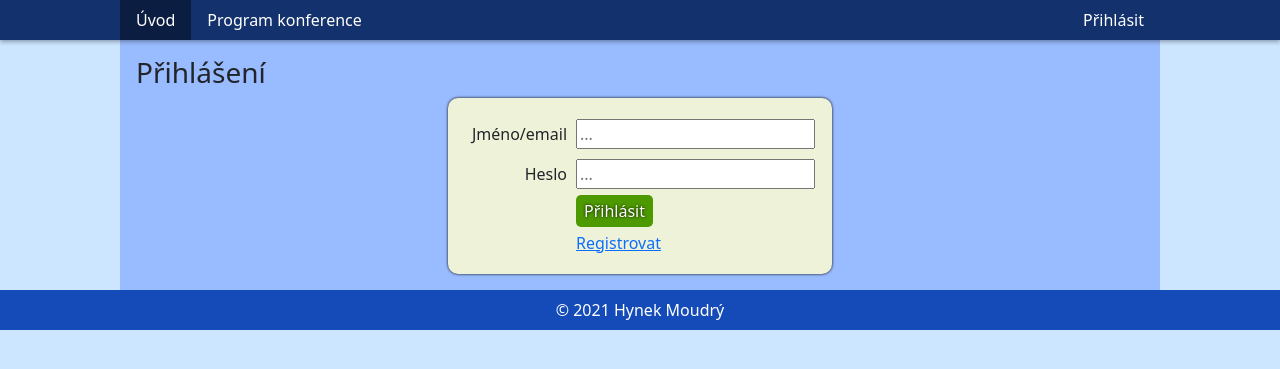
After one commit to HynekM99/WEB-Konference, a PHP site: page /login in a window 1280 px wide. The commit adds this page. Shown: the top 369 px of the page. Run offline with PHP 8.4, Linux system fonts and the light colour scheme; some libraries are stand-ins or nearby versions.

Commit message:
Added login form.

```diff
--- /dev/null
+++ b/controllers/LoginController.php
@@ -0,0 +1,9 @@
+<?php
+class LoginController extends Controller {
+    public function __construct() {
+        $this->header['title'] = 'Přihlášení';
+        $this->header['keywords'] = 'přihlášení, registrace, jméno, heslo';
+        $this->header['description'] = 'Přihlašovací formulář pro uživatele';
+        $this->view = 'login';
+    }
+}
--- a/src/css/style.css
+++ b/src/css/style.css
@@ -64,6 +64,25 @@ div.row {
     padding: 5px;
 }
 
+.submit {
+    color: #ffffff;
+    border: none;
+    cursor: pointer;
+    text-shadow: 0 0 3px black;
+    padding: 0.25rem 0.5rem;
+    border-radius: 5px;
+    transition: 300ms;
+}
+
+.submit {
+    background: hsl(90, 100%, 30%);
+}
+
+.submit:hover {
+    background: hsl(90, 100%, 25%);
+    transition: 300ms;
+}
+
 div.article-preview {
     padding-bottom: 1.5rem;
     height: 100%;
@@ -71,6 +90,11 @@ div.article-preview {
     border-radius: 10px;
     box-shadow: 0 0 4px black;
     position: relative;
+}
+
+div.article-preview h4 {
+    padding: 0.5rem;
+    margin-bottom: 0;
 }
 
 div.article-preview p {
@@ -87,8 +111,29 @@ div.article-preview p {
 }
 
 div.article-preview span {
+    display: block;
+    text-align: right;
     font-style: italic;
     position: absolute;
+    padding-right: 0.5rem;
+    width: 100%;
     right: 0;
     bottom: 0;
 }
+
+form.login-form {
+    padding: 1rem;
+    width: min-content;
+    background-color: hsl(70, 50%, 90%);
+    box-shadow: 0 0 3px black;
+    border-radius: 10px;
+}
+
+form table tbody tr {
+    height: 30px;
+}
+
+form table tbody tr td:nth-child(1) {
+    text-align: end;
+    padding: 0.5rem;
+}
--- a/views/layout.phtml
+++ b/views/layout.phtml
@@ -45,13 +45,15 @@
                     <li class="nav-item"><a id="uvod" class="nav-link" href="uvod">Úvod</a></li>
                     <li class="nav-item"><a id="program" class="nav-link" href="program">Program konference</a></li>
                 </ul>
+                <ul class="navbar-nav">
+                    <li class="nav-item"><a class="nav-link pe-2 text-light" href="login">Přihlásit</a></li>
+                </ul>
             </div>
         </nav>
     </div>
     <article class="container-fluid">
         <?php $this->controller->return_view();?>
     </article>
-
     <footer>
         <div class="p-2 text-center">
             © 2021 Hynek Moudrý
--- /dev/null
+++ b/views/login.phtml
@@ -0,0 +1,38 @@
+<div class="p-3">
+    <h3>
+        Přihlášení
+    </h3>
+    <div class="d-flex justify-content-center">
+        <form class="login-form" method="post">
+            <span class="text-danger" hidden>
+                Zadané jméno neexistuje nebo je zadané heslo špatné.
+            </span>
+            <table>
+                <tr>
+                    <td><label for="name-or-email">Jméno/email</label></td>
+                    <td><input type="text" id="name-or-email" name="name-or-email" placeholder="..." required></td>
+                </tr>
+                <tr>
+                    <td><label for="password">Heslo</label></td>
+                    <td><input type="password" id="password" name="password" placeholder="..." required/></td>
+                </tr>
+                <tr>
+                    <td></td>
+                    <td>
+                        <button name="submit" type="submit" class="submit"></i>Přihlásit</button>
+                    </td>
+                </tr>
+                <tr>
+                    <td></td>
+                    <td>
+                        <a href="registrace">Registrovat</a>
+                    </td>
+                </tr>
+            </table>
+        </form>
+    </div>
+</div>
+<script>
+    document.getElementById("uvod").classList.add("selected");
+    document.getElementById("navbar-collapsed-text").innerText = "Úvod";
+</script>
```
Also changed, not shown: README.md.
